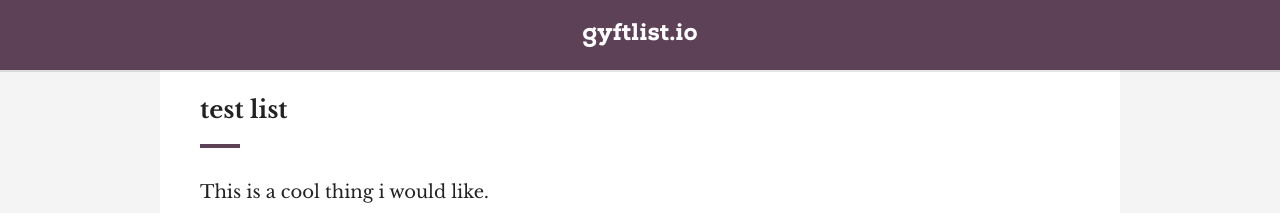
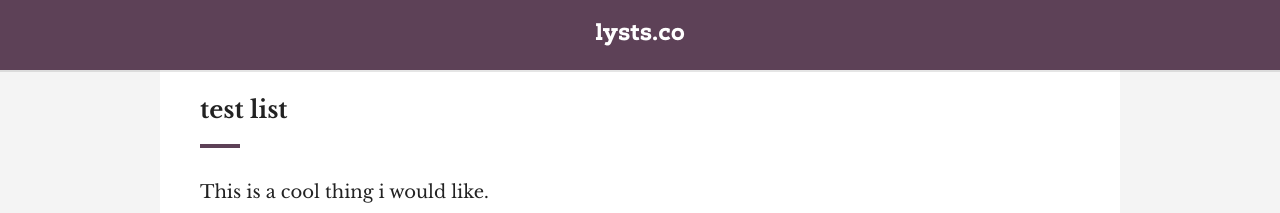
Before and after one commit to macorlett/gyftlist, a Jekyll site: the page built from index.md, in a window 1280 px wide. Shown: the top 213 px of the page. Built offline with Jekyll 4.4.1, drawn with Linux system fonts in a browser that asks for light colours; nearby versions of some CDN libraries; Markdown is read by kramdown in place of the engine named in the settings.

```diff
--- a/_includes/navigation.html
+++ b/_includes/navigation.html
@@ -1 +1 @@
-<nav class="navigation"><div class="logo--font">gyftlist.io</div></nav>
+<nav class="navigation"><div class="logo--font">lysts.co</div></nav>
```
Also changed, not shown: 9 other files.
